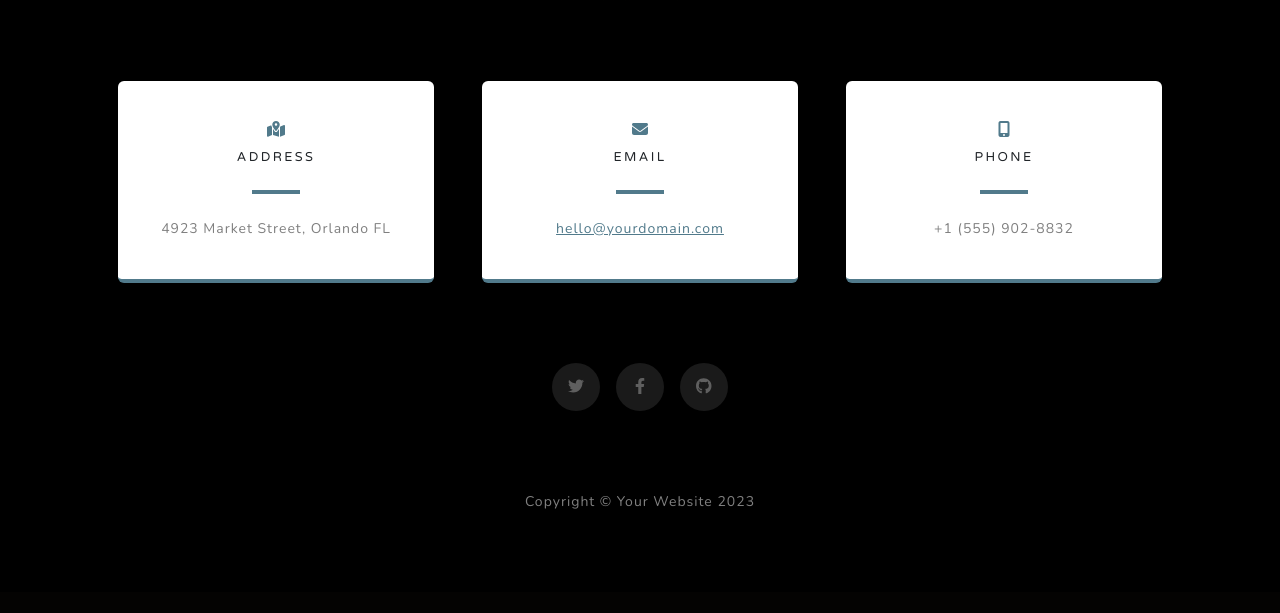
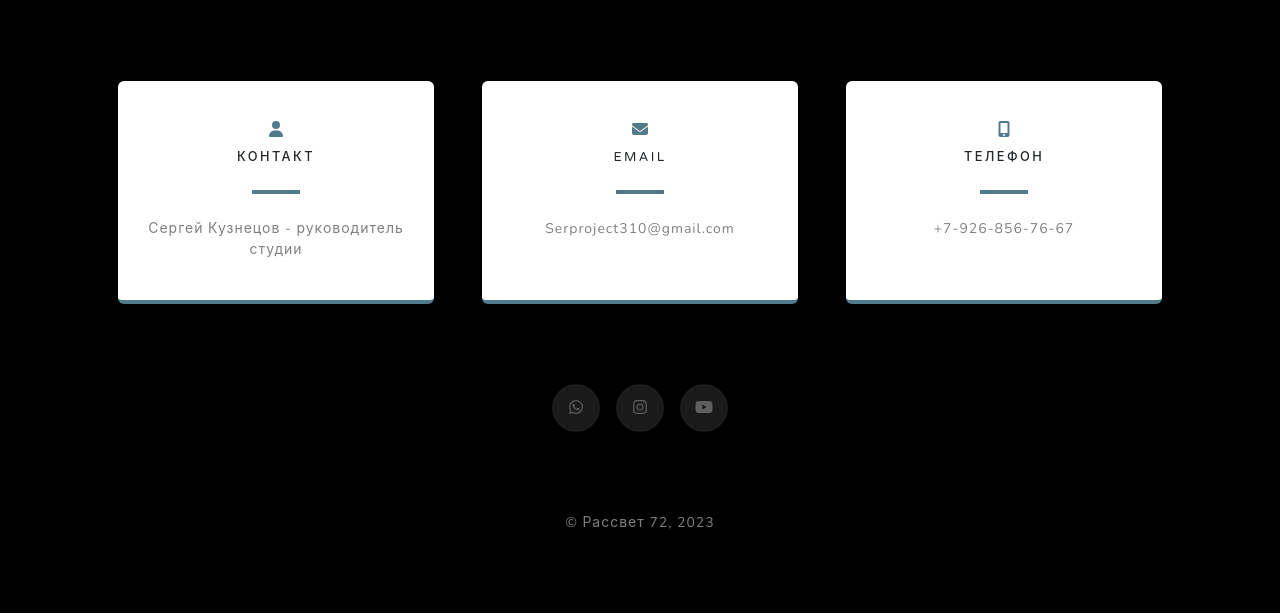
Before and after one commit to kosdmit/Sunrise_project, a Django app: page / in a window 1280 px wide. Shown: the part 2976-3589 px from the top of the page. Before the commit the page ends 3485 px from the top, so only its background shows below. Run offline with Django 4.2, Linux system fonts and the light colour scheme; tables that the repository leaves empty hold one stand-in row (values such as "Sample post"); grey boxes marked "Sample" are stand-in pictures; parts of the project's set-up code (start-up, migrations or seed data) failed here and were passed over; some libraries are stand-ins or nearby versions.

Commit message:
Updated contact and footer templates

```diff
--- a/templates/sections/contact.html
+++ b/templates/sections/contact.html
@@ -1,43 +1,20 @@
 <section class="contact-section bg-black">
   <div class="container px-4 px-lg-5">
     <div class="row gx-4 gx-lg-5">
-      <div class="col-md-4 mb-3 mb-md-0">
-        <div class="card py-4 h-100">
-          <div class="card-body text-center">
-            <i class="fas fa-map-marked-alt text-primary mb-2"></i>
-            <h4 class="text-uppercase m-0">Address</h4>
-            <hr class="my-4 mx-auto"/>
-            <div class="small text-black-50">4923 Market Street, Orlando FL
-            </div>
-          </div>
-        </div>
-      </div>
-      <div class="col-md-4 mb-3 mb-md-0">
-        <div class="card py-4 h-100">
-          <div class="card-body text-center">
-            <i class="fas fa-envelope text-primary mb-2"></i>
-            <h4 class="text-uppercase m-0">Email</h4>
-            <hr class="my-4 mx-auto"/>
-            <div class="small text-black-50"><a
-                    href="#!">hello@yourdomain.com</a></div>
-          </div>
-        </div>
-      </div>
-      <div class="col-md-4 mb-3 mb-md-0">
-        <div class="card py-4 h-100">
-          <div class="card-body text-center">
-            <i class="fas fa-mobile-alt text-primary mb-2"></i>
-            <h4 class="text-uppercase m-0">Phone</h4>
-            <hr class="my-4 mx-auto"/>
-            <div class="small text-black-50">+1 (555) 902-8832</div>
-          </div>
-        </div>
-      </div>
+      {% include 'sections/contact__card.html' with href='#' icon='fa-solid fa-user' title='Контакт' value='Сергей Кузнецов - руководитель студии' %}
+      {% include 'sections/contact__card.html' with href='mailto:Serproject310@gmail.com' icon='fas fa-envelope' title='Email' value='Serproject310@gmail.com' %}
+      {% include 'sections/contact__card.html' with href='tel:+79268567667' icon='fas fa-mobile-alt' title='Телефон' value='+7-926-856-76-67' %}
     </div>
     <div class="social d-flex justify-content-center">
-      <a class="mx-2" href="#!"><i class="fab fa-twitter"></i></a>
-      <a class="mx-2" href="#!"><i class="fab fa-facebook-f"></i></a>
-      <a class="mx-2" href="#!"><i class="fab fa-github"></i></a>
+      <a class="mx-2" target="_blank" href="https://api.whatsapp.com/send?phone=79268567667">
+        <i class="fa-brands fa-whatsapp"></i>
+      </a>
+      <a class="mx-2" href="https://www.instagram.com/ser_project_/" target="_blank">
+        <i class="fa-brands fa-instagram"></i>
+      </a>
+      <a class="mx-2" href="https://www.youtube.com/@ser_project_/" target="_blank">
+        <i class="fa-brands fa-youtube"></i>
+      </a>
     </div>
   </div>
 </section>
--- /dev/null
+++ b/templates/sections/contact__card.html
@@ -0,0 +1,14 @@
+<div class="col-md-4 mb-3 mb-md-0">
+  <a href="{{ href }}" class="text-decoration-none">
+    <div class="card py-4 h-100">
+      <div class="card-body text-center">
+        <i class="{{ icon }} text-primary mb-2"></i>
+        <h4 class="text-uppercase m-0">{{ title }}</h4>
+        <hr class="my-4 mx-auto"/>
+        <div class="small text-black-50">
+          {{ value }}
+        </div>
+      </div>
+    </div>
+  </a>
+</div>
--- a/templates/sections/footer.html
+++ b/templates/sections/footer.html
@@ -1,3 +1,3 @@
 <footer class="footer bg-black small text-center text-white-50">
-  <div class="container px-4 px-lg-5">Copyright &copy; Your Website 2023</div>
+  <div class="container px-4 px-lg-5">&copy; Рассвет 72, 2023</div>
 </footer>
```
